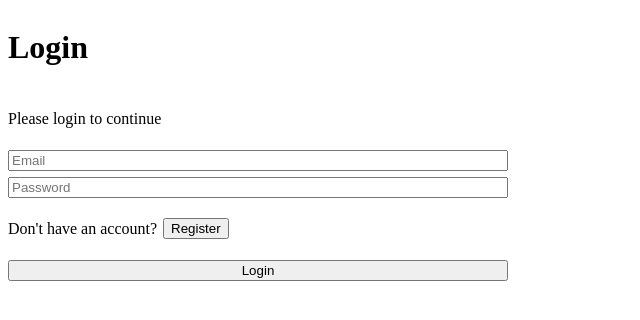
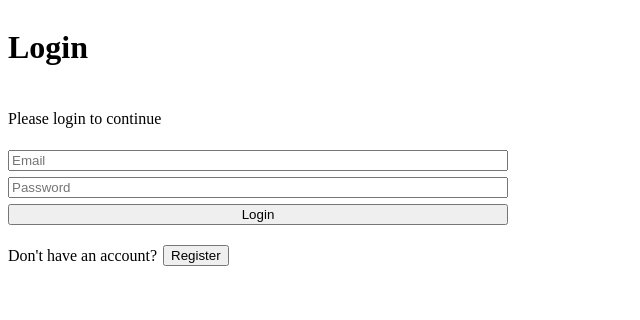
Before and after one commit to domuen/svelte-testing, a SvelteKit app: page /login in a window 1280 px wide. Shown: the top 320 px of the page, without its empty margins (0-640 px from the left). Built offline with nearby package versions, Linux system fonts and the light colour scheme.

Commit message:
move buttons

```diff
--- a/src/routes/login/+page.svelte
+++ b/src/routes/login/+page.svelte
@@ -19,12 +19,12 @@
   <input type="email" placeholder="Email" bind:value={email} />
   <input type="password" placeholder="Password" bind:value={password} />
 
+  <button on:click={handleLogin}>Login</button>
+
   <div style="display:flex;flex-direction:row;align-items:center;gap:6px;">
     <p>Don't have an account?</p>
     <button on:click={handleNavigate}>Register</button>
   </div>
-
-  <button on:click={handleLogin}>Login</button>
 </div>
 
 <style>
--- a/src/routes/register/+page.svelte
+++ b/src/routes/register/+page.svelte
@@ -21,12 +21,12 @@
   <input type="email" placeholder="Email" bind:value={email} />
   <input type="password" placeholder="Password" bind:value={password} />
 
+  <button on:click={handleRegister}>Login</button>
+
   <div style="display:flex;flex-direction:row;align-items:center;gap:6px;">
     <p>Don't have an account?</p>
     <button on:click={handleNavigate}>Register</button>
   </div>
-
-  <button on:click={handleRegister}>Login</button>
 </div>
 
 <style>
```
